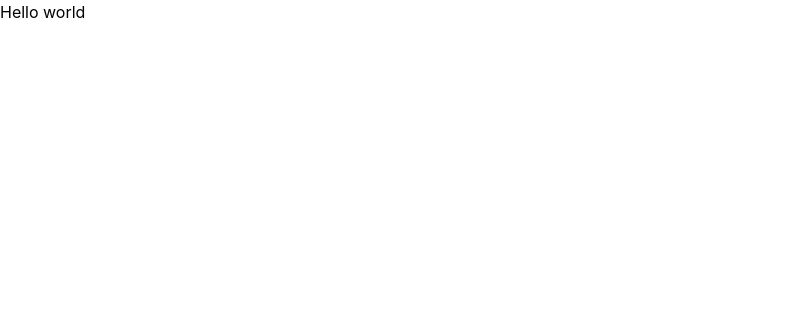
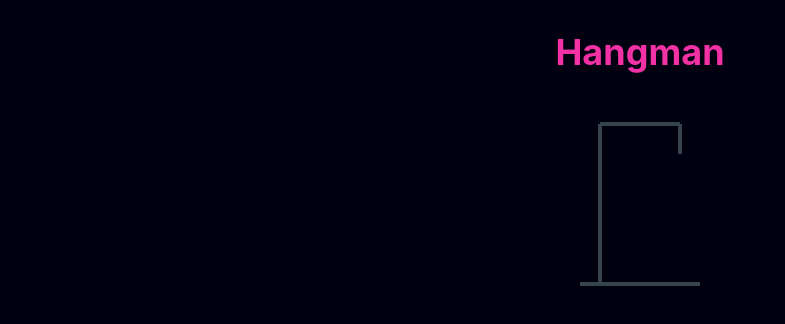
Before and after one commit to FranciscoJavierMartin/hangman-game, a React (Vite) app: page / in a window 1280 px wide. Shown: the top 324 px of the page, without its empty margins (0-785 px from the left). Built offline with nearby package versions, Linux system fonts and the light colour scheme.

Commit message:
GallowsLines

```diff
--- a/src/App.tsx
+++ b/src/App.tsx
@@ -1,7 +1,10 @@
+import HangmanFigure from './components/HangmanFigure';
+
 export default function App() {
   return (
-    <>
-      <h1>Hello world</h1>
-    </>
+    <div className='flex min-h-screen flex-col items-center bg-blue-200 gap-8 p-8'>
+      <h1 className='text-4xl font-bold text-pink'>Hangman</h1>
+      <HangmanFigure />
+    </div>
   );
 }
--- /dev/null
+++ b/src/components/HangmanFigure.tsx
@@ -0,0 +1,15 @@
+export default function HangmanFigure() {
+  const gallowsLines = [
+    { x1: 40, y1: 180, x2: 160, y2: 180 },
+    { x1: 60, y1: 20, x2: 60, y2: 180 },
+    { x1: 60, y1: 20, x2: 140, y2: 20 },
+    { x1: 140, y1: 20, x2: 140, y2: 50 },
+  ];
+  return (
+    <svg width='200' height='200' viewBox='0 0 200 200'>
+      {gallowsLines.map((line, index) => (
+        <line key={index} {...line} className='stroke-gray-200 stroke-[4px]' />
+      ))}
+    </svg>
+  );
+}
```
